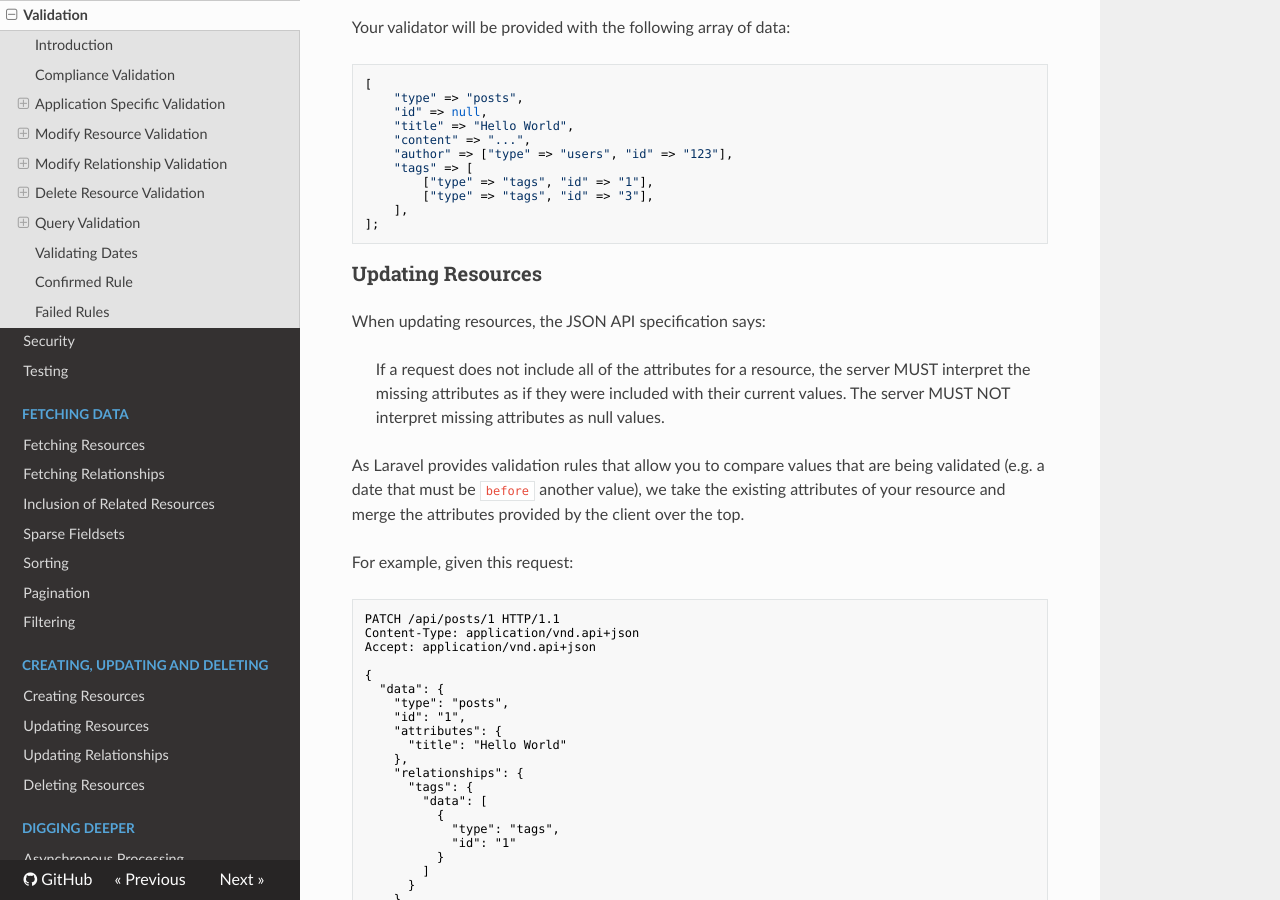
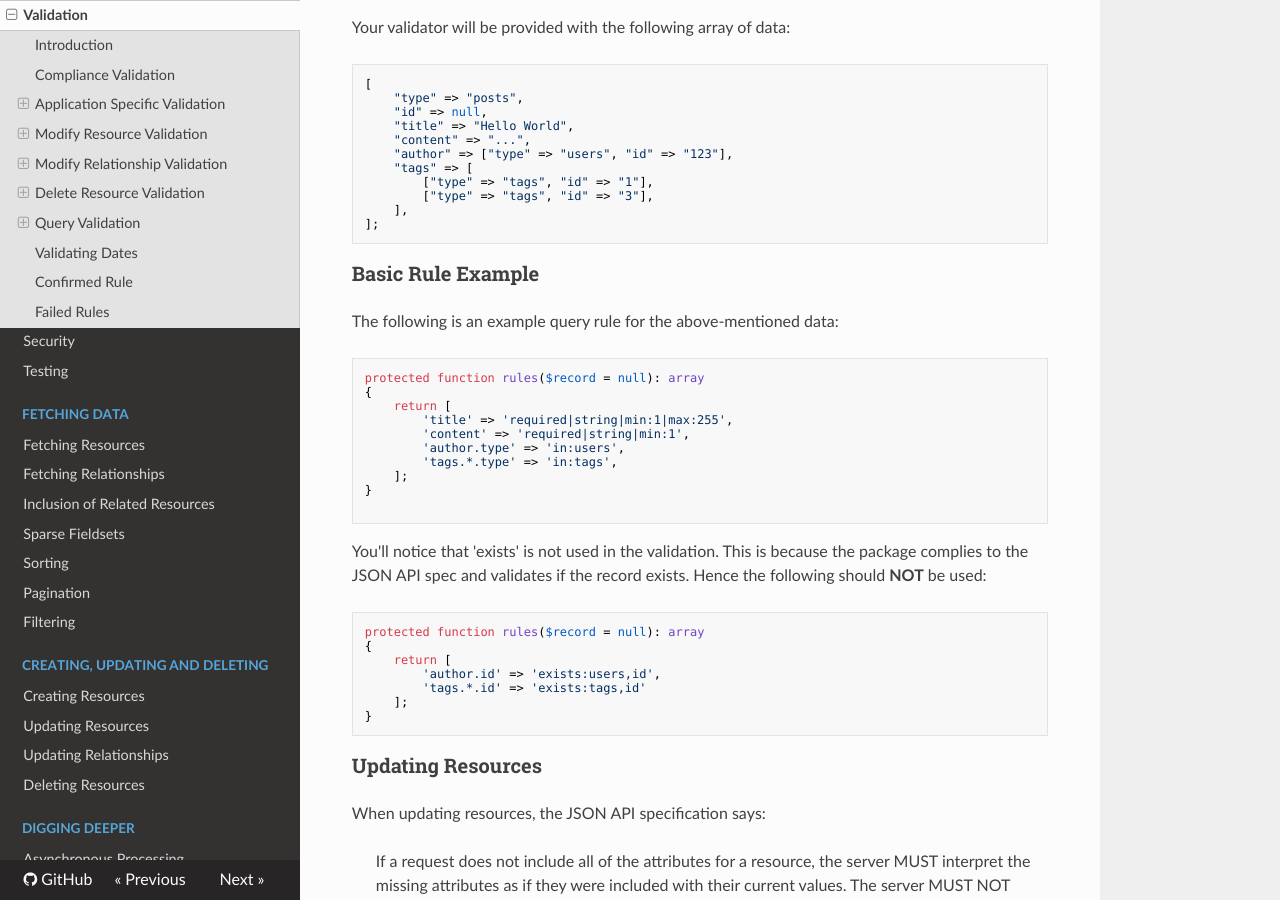
Before and after one commit to cloudcreativity/laravel-json-api, an MkDocs documentation site: the page built from docs/basics/validators.md, in a window 1280 px wide and 900 px high, scrolled down 3361 px. Built offline with MkDocs 1.6.1, drawn with Linux system fonts in a browser that asks for light colours; nearby versions of some CDN libraries; old or Windows-style settings are respelled for this version of MkDocs.

Commit message:
[DOCS] Add basic rule example (#330)
Add a basic validation rule example, to show how attributes and relationships are validated.

````diff
--- a/docs/basics/validators.md
+++ b/docs/basics/validators.md
@@ -201,6 +201,35 @@ Your validator will be provided with the following array of data:
         ["type" => "tags", "id" => "3"],
     ],
 ];
+```
+
+### Basic Rule Example
+
+The following is an example query rule for the above-mentioned data:
+
+```php
+protected function rules($record = null): array
+{
+    return [
+        'title' => 'required|string|min:1|max:255',
+        'content' => 'required|string|min:1',
+        'author.type' => 'in:users',
+        'tags.*.type' => 'in:tags',
+    ];
+}
+
+```
+
+You'll notice that 'exists' is not used in the validation. This is because the package complies to the JSON API spec and validates if the record exists. Hence the following should **NOT** be used:
+
+```php
+protected function rules($record = null): array
+{
+    return [
+        'author.id' => 'exists:users,id',
+        'tags.*.id' => 'exists:tags,id'
+    ];
+}
 ```
 
 ### Updating Resources
````
